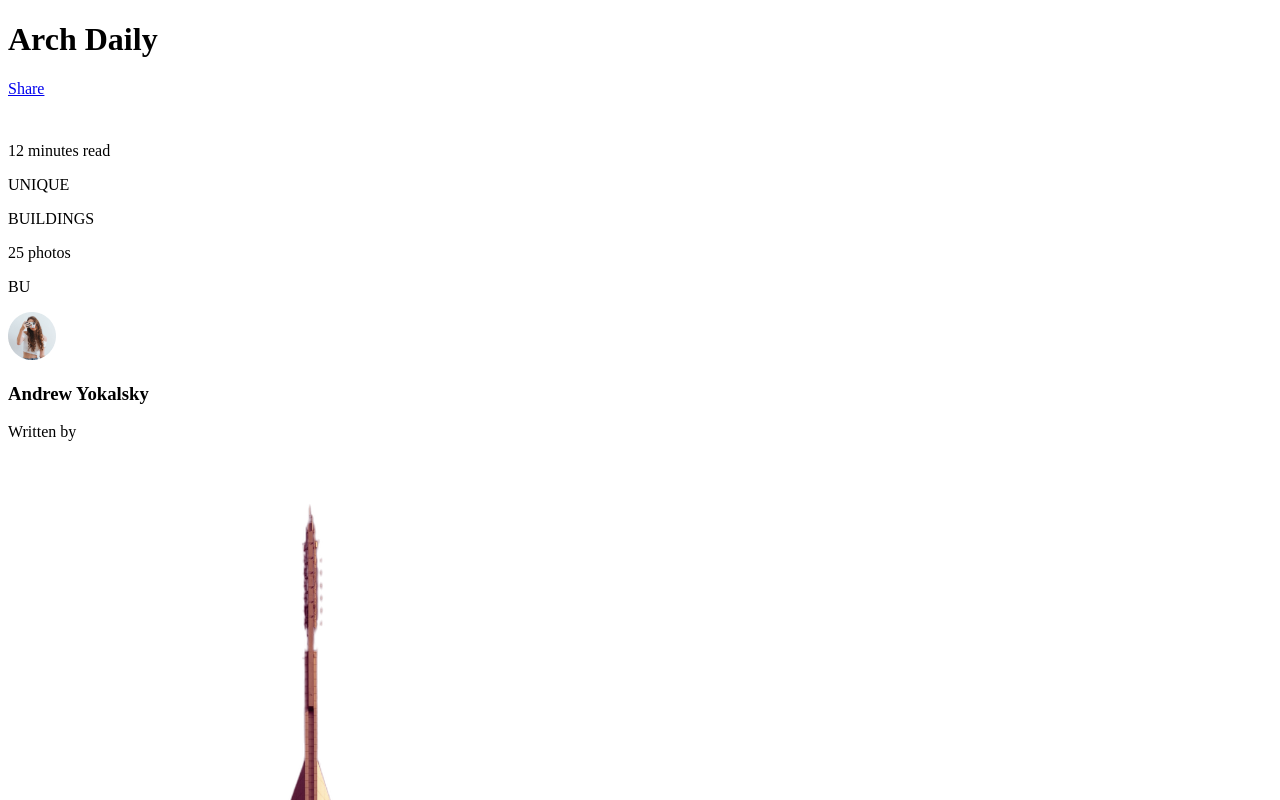
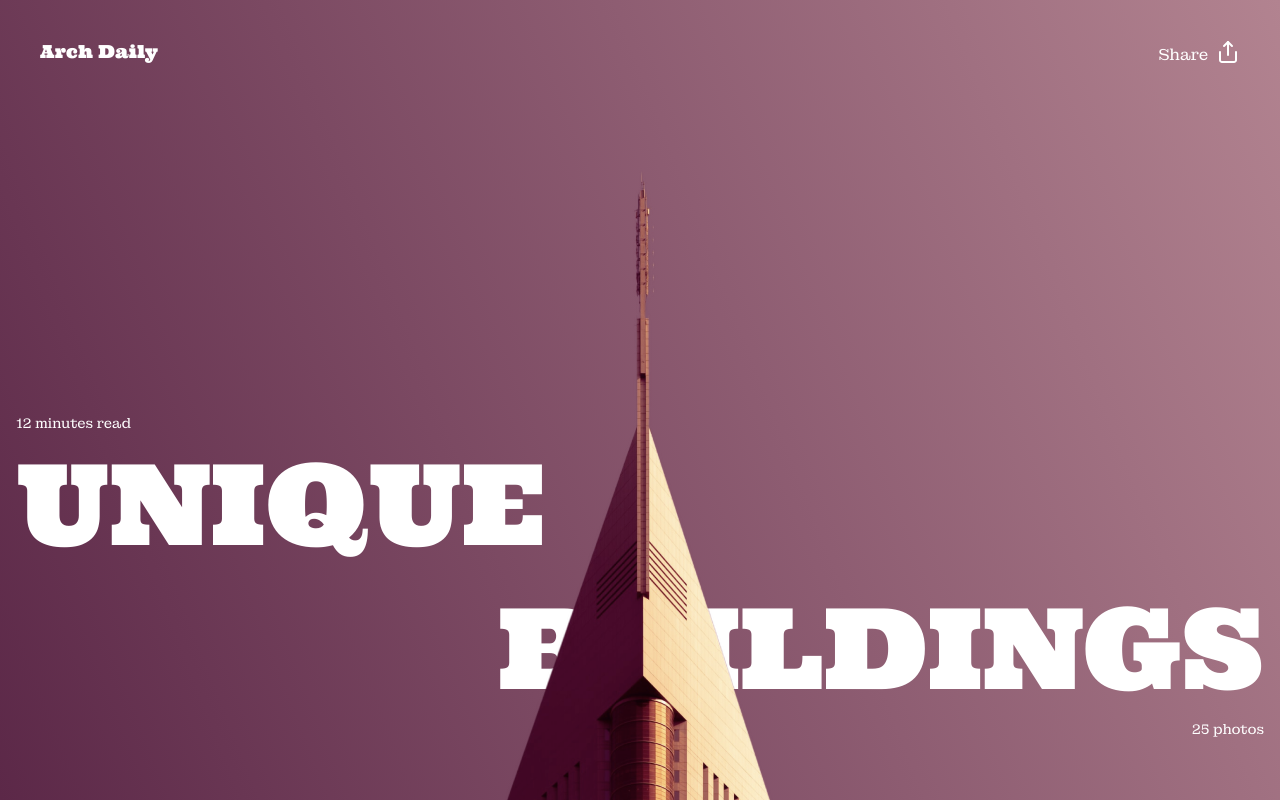
Before and after one commit to Preethi-Dev/Modern-Layout-43, a plain HTML site: page index.html in a window 1280 px wide. Shown: the top 800 px of the page. Drawn offline with Linux system fonts and the light colour scheme.

Commit message:
update final styles

```diff
--- a/style.css
+++ b/style.css
@@ -1,5 +1,207 @@
 /* Resets */
+*,
+*::before,
+*::after {
+  margin: 0;
+  padding: 0;
+  box-sizing: border-box;
+}
+
+a {
+  text-decoration: none;
+}
+
 /* Fonts */
+@font-face {
+  font-family: "Ultra";
+  src: url(./assets/fonts/Ultra.ttf);
+}
+
+@font-face {
+  font-family: "Montagu Slab Light";
+  src: url(./assets/fonts/MontaguSlab16pt-Light.ttf);
+}
+
+@font-face {
+  font-family: "Montagu Slab";
+  src: url(./assets/fonts/MontaguSlab16pt-Regular.ttf);
+}
+
 /* Variables */
+:root {
+  --primary: #ffffff;
+  --secondary: linear-gradient(68.66deg, #572344 0%, #b28390 100%);
+}
+
 /* Base Styles */
+body {
+  background: var(--secondary);
+  background-size: cover;
+  background-repeat: no-repeat;
+  color: var(--primary);
+}
+
+img {
+  max-width: 100%;
+}
+
+.container {
+  display: flex;
+  flex-direction: column;
+  justify-content: space-between;
+
+  min-height: 100vh;
+  max-width: 1600px;
+  margin: 0 auto;
+}
+
+header {
+  display: flex;
+  justify-content: space-between;
+  padding: 2.5rem;
+}
+
+header .logo h1 {
+  font-family: "Ultra";
+  font-style: normal;
+  font-weight: 400;
+  font-size: 1.125rem;
+  line-height: 23px;
+}
+
+header .menu {
+  display: flex;
+  align-items: center;
+  gap: 0.5rem;
+}
+
+header .menu a {
+  font-family: "Montagu Slab";
+  font-style: normal;
+  font-weight: 500;
+  font-size: 1rem;
+  line-height: 21px;
+  text-align: right;
+  letter-spacing: -0.02em;
+
+  color: var(--primary);
+}
+
+main .front-text {
+  display: flex;
+  flex-direction: column;
+}
+
+main .front-text p,
+main .back-text p {
+  font-family: "Ultra";
+  font-style: normal;
+  font-weight: 400;
+}
+
+main .front-text > p:last-child,
+main .front-text > p:nth-child(3) {
+  align-self: flex-end;
+}
+
+main .front-text > p:first-child,
+main .front-text > p:last-child,
+.author .author__info > * {
+  font-family: "Montagu Slab";
+  font-style: normal;
+  font-weight: 500;
+  font-size: 0.875rem;
+  line-height: 18px;
+  letter-spacing: -0.02em;
+}
+
+.author {
+  display: flex;
+  align-items: center;
+  gap: 1rem;
+}
+
+.author .author__info p {
+  font-family: "Montagu Slab Light";
+  font-size: 0.75rem;
+}
+
 /* Mobile Styles */
+main {
+  padding: 1rem 1rem 0;
+  display: grid;
+  grid-template-columns: repeat(6, 1fr);
+}
+
+main > * {
+  grid-column: 1 / -1;
+}
+
+main .front-text p {
+  font-size: 3rem;
+}
+
+main .back-text {
+  display: none;
+}
+
+main > .image {
+  justify-self: center;
+}
+
+/* Small Tablet Styles */
+@media screen and (min-width: 500px) {
+  main .front-text p {
+    font-size: 4rem;
+  }
+  main > * {
+    grid-row: 1;
+  }
+}
+
+/* Large Tablet Styles */
+@media screen and (min-width: 700px) {
+  main {
+    align-items: center;
+  }
+  main .front-text p {
+    font-size: 5.5rem;
+  }
+
+  main .author {
+    align-self: end;
+    padding: 2.5rem 0;
+  }
+}
+
+/* Laptop Styles */
+@media screen and (min-width: 900px) {
+  main .front-text p {
+    font-size: 7rem;
+  }
+}
+
+/* Desktop Styles */
+@media screen and (min-width: 1300px) {
+  main {
+    grid-template-columns: repeat(12, 1fr);
+  }
+
+  main .front-text p,
+  main .back-text p {
+    font-size: 9rem;
+  }
+
+  main .front-text p > span {
+    display: none;
+  }
+
+  main .back-text {
+    display: block;
+    place-self: center;
+    z-index: 1;
+
+    margin-left: -15rem;
+    margin-top: 11.5rem;
+  }
+}
```
